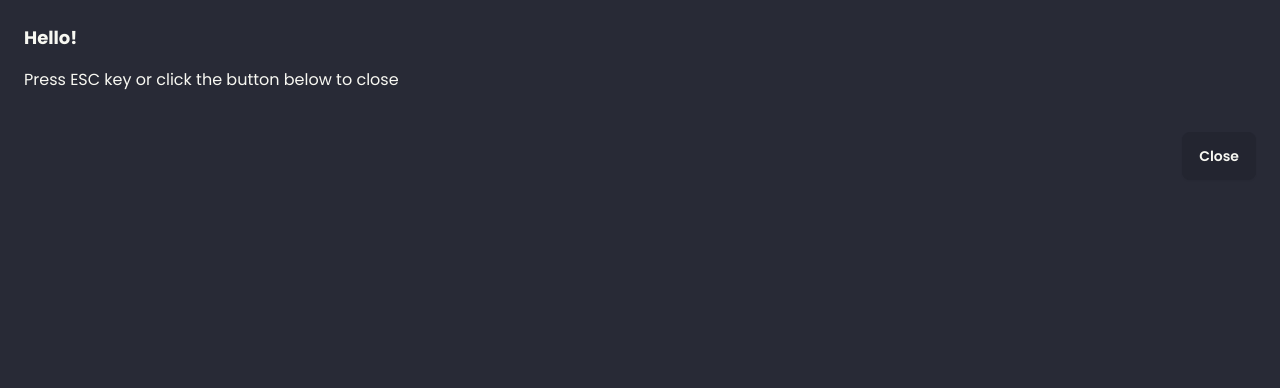
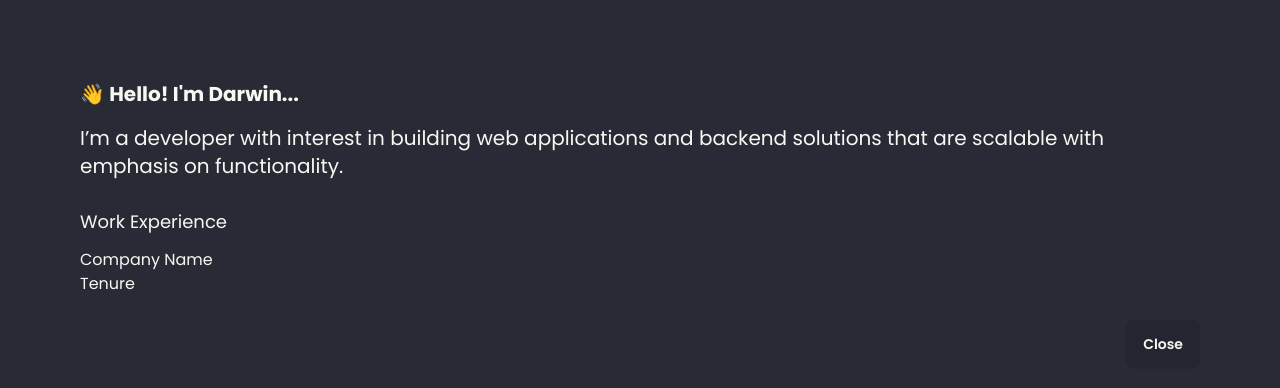
Before and after one commit to darwinvillaruel/darwin, a Next.js app: page / in a window 1280 px wide. Both pictures are taken after a click on the button "About". Shown: the top 388 px of the page. Built offline with nearby package versions, Linux system fonts and the light colour scheme.

Commit message:
fix: resolve deployment issue

```diff
--- a/src/components/About.tsx
+++ b/src/components/About.tsx
@@ -11,12 +11,20 @@ export default function About() {
       <dialog
         id="about_modal"
         className="modal">
-        <div className="rounded-none w-screen max-w-none h-screen max-h-none modal-box">
-          <h3 className="font-bold text-lg">Hello!</h3>
-          <p className="py-4">Press ESC key or click the button below to close</p>
+        <div className="p-20 rounded-none w-screen max-w-none h-screen max-h-none container modal-box">
+          <h3 className="font-bold text-xl">👋 Hello! I'm Darwin...</h3>
+          <p className="py-4 text-xl">
+            I’m a developer with interest in building web applications and backend solutions that are scalable with
+            emphasis on functionality.
+          </p>
+          <h3 className="py-3 text-lg">Work Experience</h3>
+          <div className="grid">
+            <p>Company Name</p>
+            <p>Tenure</p>
+          </div>
+
           <div className="modal-action">
             <form method="dialog">
-              {/* if there is a button in form, it will close the modal */}
               <button className="btn">Close</button>
             </form>
           </div>
--- a/src/components/Hero.tsx
+++ b/src/components/Hero.tsx
@@ -8,7 +8,7 @@ export default function Hero() {
       <div className="gap-4 grid">
         <p>I'm Darwin, a backend developer with passion in building scalable backend solutions and automations.</p>
         <p>
-          Currently, a Data Analyst at{" "}
+          Currently, a Data Analyst at &apos;
           <a
             className="bg-green-400 px-2 font-semibold text-black no-underline"
             href="https://methodfi.com">
@@ -16,6 +16,7 @@ export default function Hero() {
           </a>
           , an API for debt management, where I use data to enhance backend processes and drive efficiency.
         </p>
+        <p>Proud graduate of Nucamp Bootcamp.</p>
       </div>
     </div>
   );
```
Also changed, not shown: .eslintrc.json.
